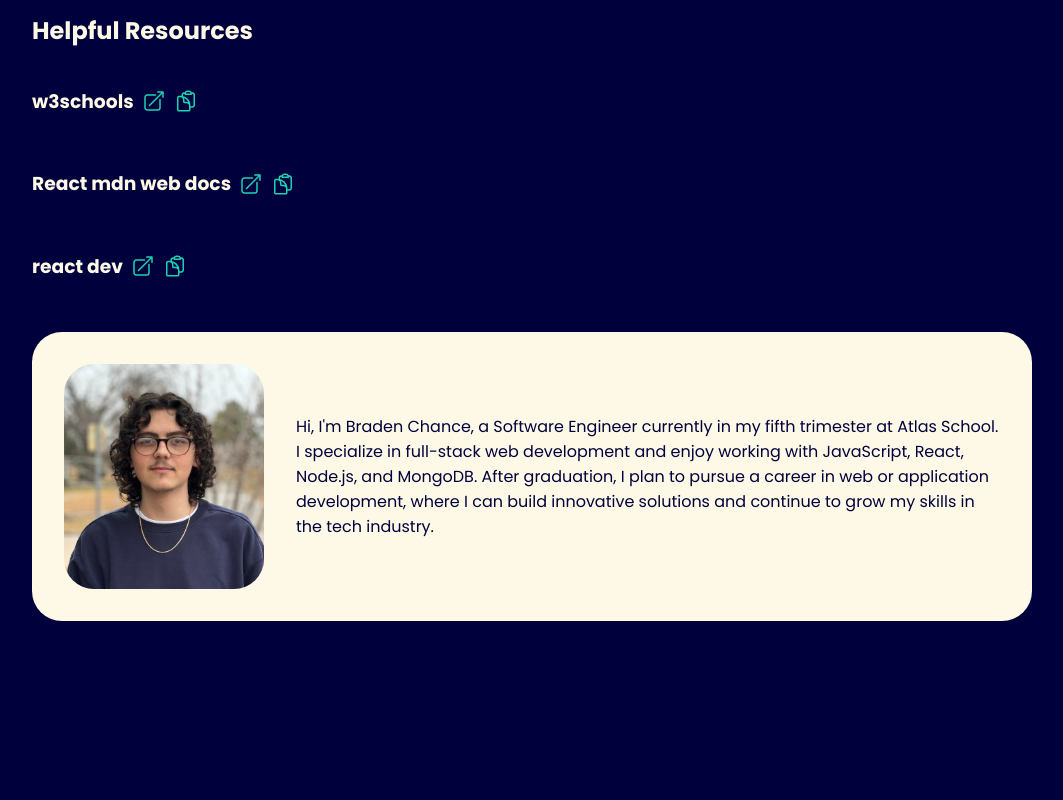
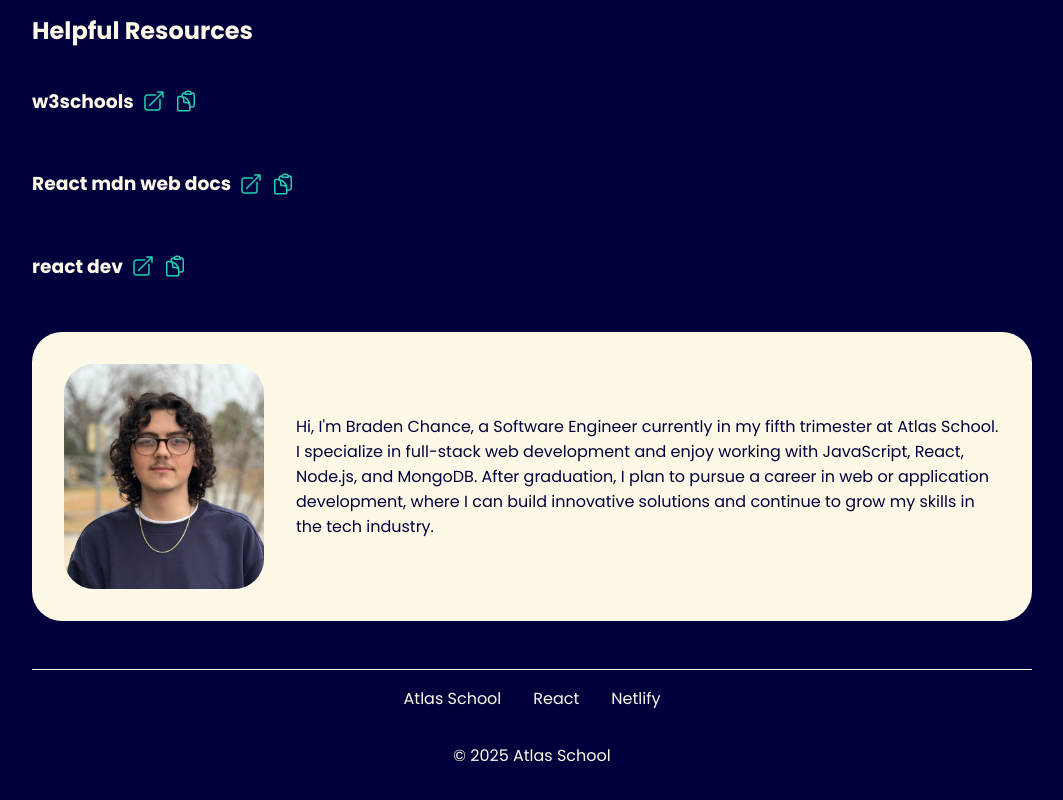
Before and after one commit to BPChance/atlas-react-and-jsx, a React (Vite) app: page / in a window 1280 px wide. Shown: the part 534-1334 px from the top of the page, without its empty margins (108-1171 px from the left). Before the commit the page ends 1179 px from the top, so only its background shows below. Built offline with nearby package versions, Linux system fonts and the light colour scheme.

Commit message:
created footer component and added to app

```diff
--- a/src/App.jsx
+++ b/src/App.jsx
@@ -2,6 +2,7 @@ import Header from './components/Header';
 import Section from './components/Section';
 import HelpfulResource from './components/HelpfulResource';
 import AboutMe from './components/AboutMe';
+import Footer from './components/Footer';
 
 function App() {
   return (
@@ -36,6 +37,7 @@ function App() {
         <HelpfulResource label={'react dev'} link={'https://react.dev/'} />
       </Section>
       <AboutMe></AboutMe>
+      <Footer></Footer>
     </div>
   );
 }
--- /dev/null
+++ b/src/components/Footer.jsx
@@ -0,0 +1,20 @@
+import links from '../assets/links.json';
+
+function Footer() {
+  return (
+    <footer>
+      <ul>
+        {links.map((link) => (
+          <li key={link.label}>
+            <a href={link.link} target="_blank">
+              {link.label}
+            </a>
+          </li>
+        ))}
+      </ul>
+      <p>© {new Date().getFullYear()} Atlas School</p>
+    </footer>
+  );
+}
+
+export default Footer;
```
